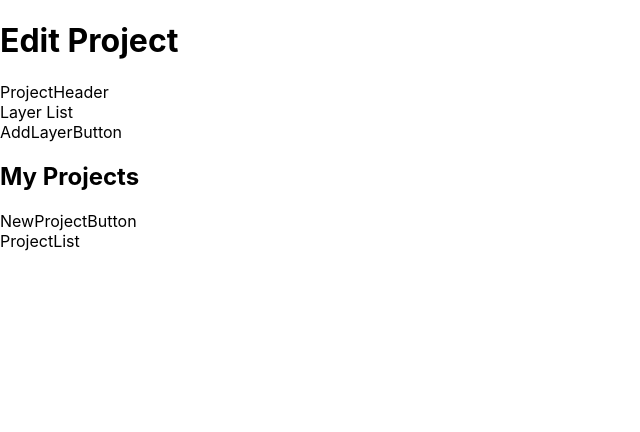
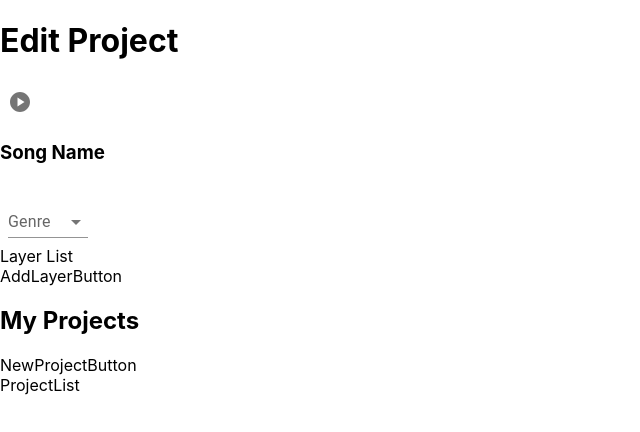
Before and after one commit to rpp33-boc-pacific/improvibe, a Next.js app: page /editor in a window 1280 px wide. Shown: the top 432 px of the page, without its empty margins (0-640 px from the left). Built offline with nearby package versions, Linux system fonts and the light colour scheme.

Commit message:
create genre select component

```diff
--- a/components/projectEditor/GenreSelector.tsx
+++ b/components/projectEditor/GenreSelector.tsx
@@ -1,3 +1,38 @@
-export default function Contact() {
-  return <div>This is the contact page.</div>
-}
+import * as React from 'react';
+import InputLabel from '@mui/material/InputLabel';
+import MenuItem from '@mui/material/MenuItem';
+import FormControl from '@mui/material/FormControl';
+import Select, { SelectChangeEvent } from '@mui/material/Select';
+
+function GenreSelector() {
+  const [genre, setGenre] = React.useState('');
+
+  const handleChange = (event: SelectChangeEvent) => {
+    setGenre(event.target.value);
+  };
+
+  return (
+    <div>
+      <FormControl variant="standard" sx={{ m: 1, minWidth: 80 }}>
+        <InputLabel id="genre-select-label">Genre</InputLabel>
+        <Select
+          labelId="genre-select-label"
+          id="genre-select"
+          value={genre}
+          onChange={handleChange}
+          label="Genre"
+        >
+          <MenuItem value="">
+            <em>None</em>
+          </MenuItem>
+          <MenuItem value={'rock'}>Rock</MenuItem>
+          <MenuItem value={'hip-hop'}>Hip-Hop</MenuItem>
+          <MenuItem value={'pop'}>Pop</MenuItem>
+          <MenuItem value={'country'}>Country</MenuItem>
+        </Select>
+      </FormControl>
+    </div>
+  );
+  };
+
+export default GenreSelector;
--- a/components/projectEditor/PlayProject.tsx
+++ b/components/projectEditor/PlayProject.tsx
@@ -1,3 +1,18 @@
-export default function Contact() {
-  return <div>This is the contact page.</div>
+import PlayCircleIcon from '@mui/icons-material/PlayCircle';
+import IconButton from '@mui/material/IconButton';
+
+function PlayProject() {
+
+  return (
+    <>
+      <IconButton
+      aria-label="play-project"
+      // onClick={}
+      >
+        <PlayCircleIcon/>
+      </IconButton>
+    </>
+  );
 }
+
+export default PlayProject;
--- a/components/projectEditor/ProjectHeader.tsx
+++ b/components/projectEditor/ProjectHeader.tsx
@@ -1,7 +1,14 @@
+import PlayProject from "./PlayProject";
+import GenreSelector from "./GenreSelector";
+
 function ProjectHeader() {
 
   return (
-    <div>ProjectHeader</div>
+    <>
+      <PlayProject />
+      <h3>Song Name</h3>
+      <GenreSelector />
+    </>
   );
 }
 
```
